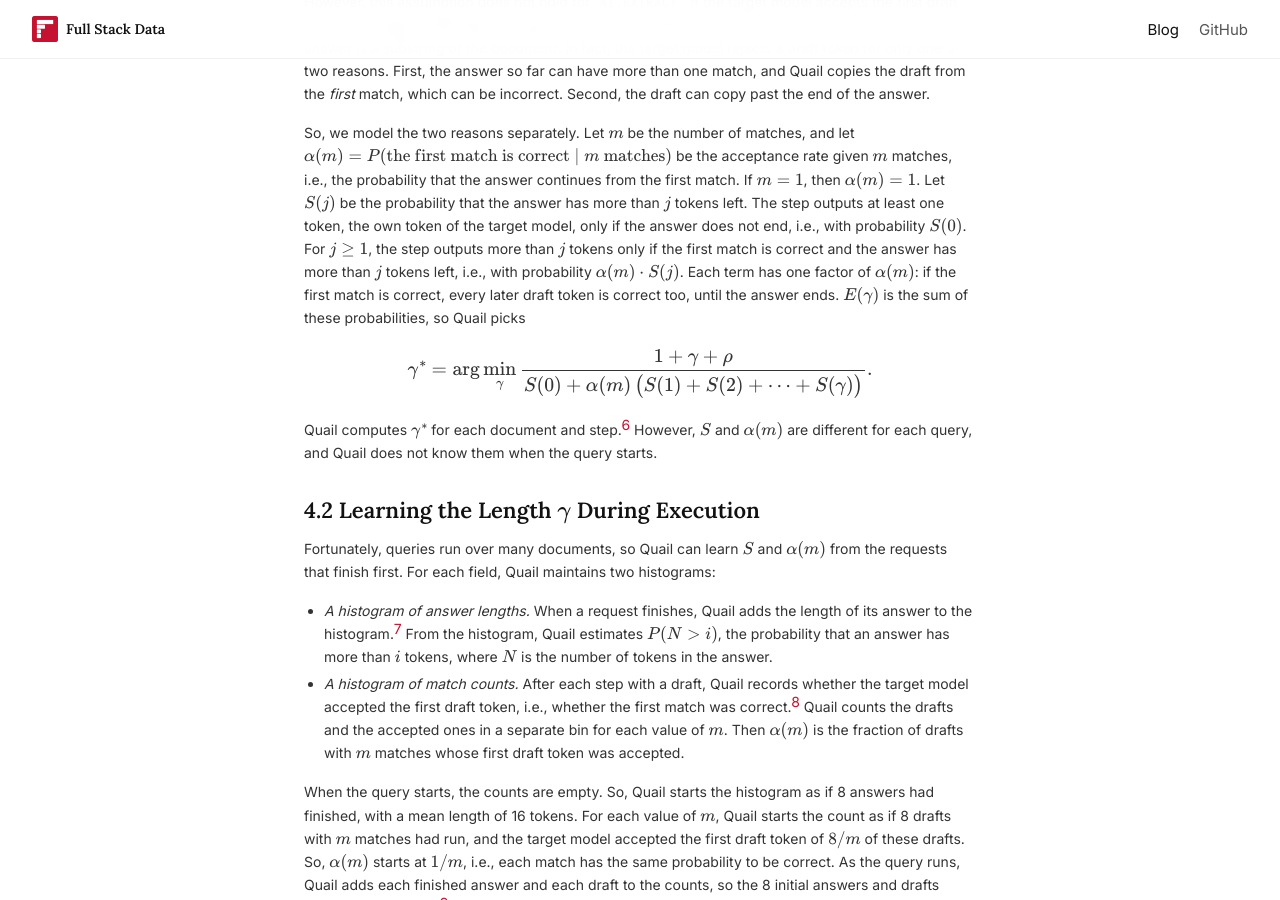
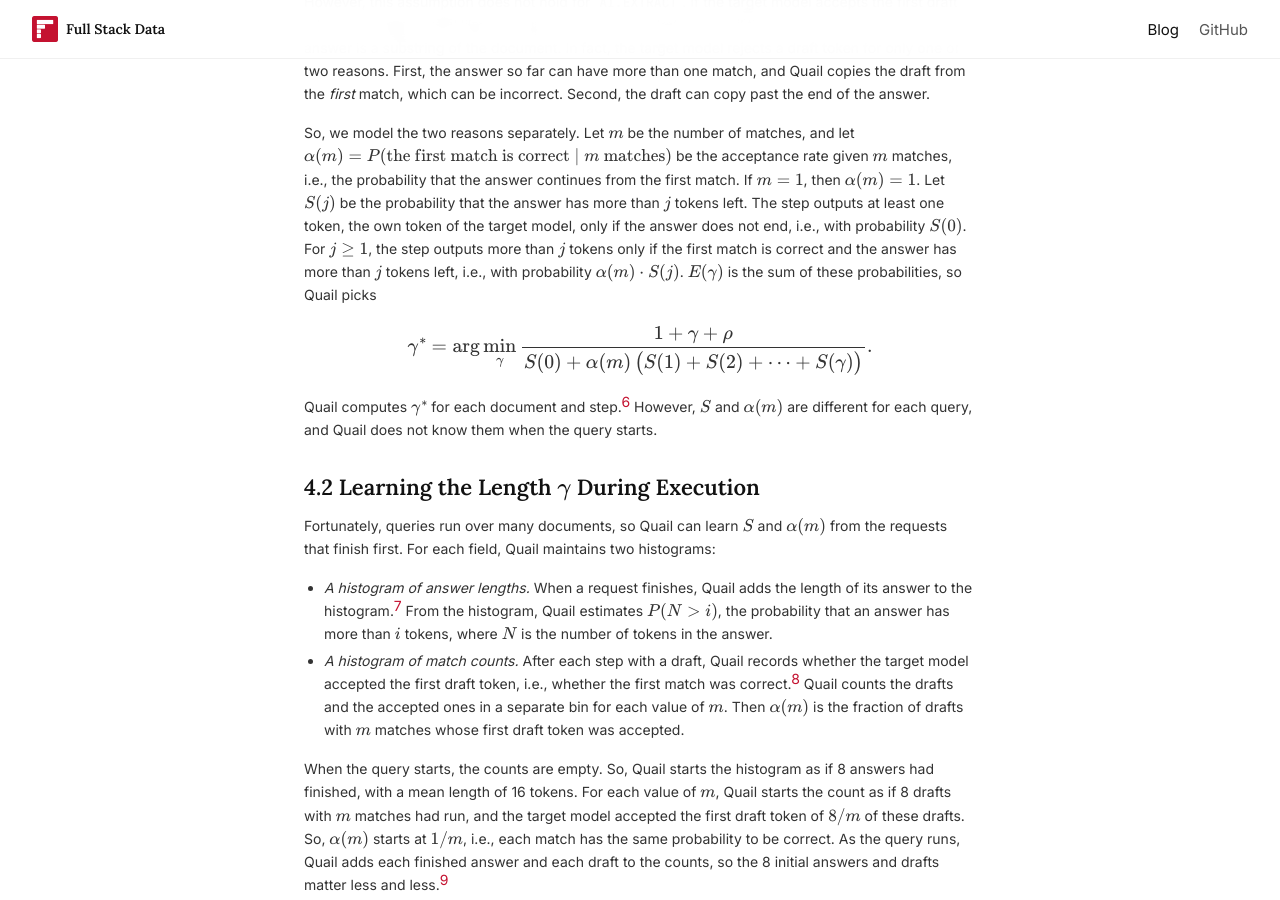
Before and after one commit to fsdatalab/fsdatalab.github.io, a Jekyll site: the page built from _posts/2026-10-26-ai-extract.md, in a window 1280 px wide and 900 px high, scrolled down 4057 px. Built offline with Jekyll 4.4.1, drawn with Linux system fonts in a browser that asks for light colours.

Commit message:
Drop the extra alpha(m) sentence from Section 4.1 of the AI.EXTRACT post
Co-Authored-By: Claude Opus 5.5 <noreply@anthropic.com>
Claude-Session: https://claude.ai/code/session_01E9AjEaw3ZPJHVmqCBrDwAb

```diff
--- a/_posts/2026-10-26-ai-extract.md
+++ b/_posts/2026-10-26-ai-extract.md
@@ -127,7 +127,7 @@ We look at each part of the fraction in turn.
 
 However, this assumption does not hold for `AI.EXTRACT`. If the target model accepts the first draft token, the target model likely accepts the rest of the draft too, until the answer ends, because the answer is a substring of the document. In fact, the target model rejects a draft token for only one of two reasons. First, the answer so far can have more than one match, and Quail copies the draft from the *first* match, which can be incorrect. Second, the draft can copy past the end of the answer.
 
-So, we model the two reasons separately. Let $$m$$ be the number of matches, and let $$\alpha(m) = P(\text{the first match is correct} \mid m \text{ matches})$$ be the acceptance rate given $$m$$ matches, i.e., the probability that the answer continues from the first match. If $$m = 1$$, then $$\alpha(m) = 1$$. Let $$S(j)$$ be the probability that the answer has more than $$j$$ tokens left. The step outputs at least one token, the own token of the target model, only if the answer does not end, i.e., with probability $$S(0)$$. For $$j \ge 1$$, the step outputs more than $$j$$ tokens only if the first match is correct and the answer has more than $$j$$ tokens left, i.e., with probability $$\alpha(m) \cdot S(j)$$. Each term has one factor of $$\alpha(m)$$: if the first match is correct, every later draft token is correct too, until the answer ends. $$E(\gamma)$$ is the sum of these probabilities, so Quail picks
+So, we model the two reasons separately. Let $$m$$ be the number of matches, and let $$\alpha(m) = P(\text{the first match is correct} \mid m \text{ matches})$$ be the acceptance rate given $$m$$ matches, i.e., the probability that the answer continues from the first match. If $$m = 1$$, then $$\alpha(m) = 1$$. Let $$S(j)$$ be the probability that the answer has more than $$j$$ tokens left. The step outputs at least one token, the own token of the target model, only if the answer does not end, i.e., with probability $$S(0)$$. For $$j \ge 1$$, the step outputs more than $$j$$ tokens only if the first match is correct and the answer has more than $$j$$ tokens left, i.e., with probability $$\alpha(m) \cdot S(j)$$. $$E(\gamma)$$ is the sum of these probabilities, so Quail picks
 
 $$
 \gamma^* = \arg\min_{\gamma} \frac{1 + \gamma + \rho}{S(0) + \alpha(m) \, \bigl(S(1) + S(2) + \dots + S(\gamma)\bigr)}.
```
